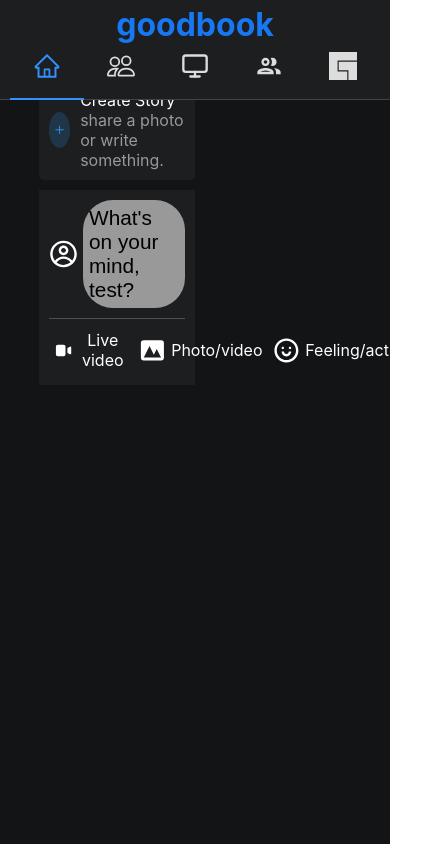
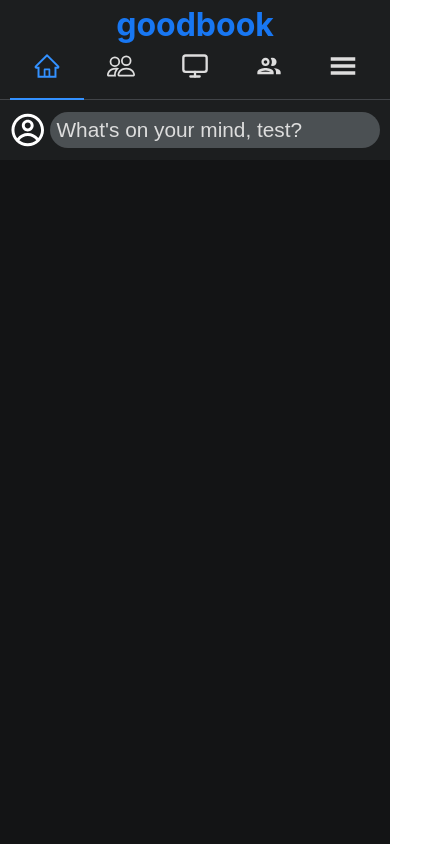
Before and after one commit to Naoto-110616/Goodbook_react-app, a React (Create React App) app in the folder goodbook-react/: page /home in a window 390 px wide. Shown: the whole page, 425 px wide, since content can reach past the window. Built offline with nearby package versions, Linux system fonts and the light colour scheme.

Commit message:
fix mobile display

```diff
--- a/goodbook-react/src/components/Home/Post.js
+++ b/goodbook-react/src/components/Home/Post.js
@@ -1,4 +1,6 @@
 import classes from "./Post.module.css";
+
+import MediaQuery from "react-responsive";
 
 import { HiOutlinePlus, HiVideoCamera, HiPhotograph } from "react-icons/hi";
 import { CgProfile, CgSmile } from "react-icons/cg";
@@ -7,6 +9,7 @@
 	return (
 		<>
 			<div className={classes.post}>
+				<MediaQuery query="(min-width:768px)">
 					<div className={classes.createBtn}>
 						<HiOutlinePlus />
 						<div>
@@ -14,11 +17,13 @@
 							<p className={classes.share}>share a photo or write something.</p>
 						</div>
 					</div>
+				</MediaQuery>
 				<div className={classes.postBtnWrap}>
 					<div className={classes.postBtn}>
 						<CgProfile />
 						<button>What's on your mind, test?</button>
 					</div>
+					<MediaQuery query="(min-width:768px)">
 						<div className={classes.postList}>
 							<ul>
 								<li>
@@ -35,6 +40,7 @@
 								</li>
 							</ul>
 						</div>
+					</MediaQuery>
 				</div>
 			</div>
 		</>
--- a/goodbook-react/src/components/Home/Post.module.css
+++ b/goodbook-react/src/components/Home/Post.module.css
@@ -41,10 +41,11 @@
 }
 .postBtn button {
 	width: 100%;
+	color: #ddd;
 	text-align: left;
 	border-radius: 30px;
 	font-size: 1.3rem;
-	background-color: #999;
+	background-color: #4b5053;
 	padding: 6px;
 	border: none;
 	outline: none;
@@ -53,7 +54,7 @@
 	transition: 0.3s;
 }
 .postBtn button:hover {
-	background-color: #e5e5e5;
+	background-color: #60676b;
 	transition: 0.3s;
 }
 .postList ul {
@@ -68,10 +69,14 @@
 	padding: 5px;
 	box-sizing: border-box;
 	border-radius: 5px;
+	width: 30%;
+	justify-content: center;
+	transition: 0.2s;
 }
 .postList li:hover {
 	background-color: #4b5053;
 	cursor: pointer;
+	transition: 0.2s;
 }
 .postList li svg {
 	font-size: 1.8rem;
@@ -80,3 +85,14 @@
 .postList li p {
 	margin: 0;
 }
+
+@media only screen and (max-width: 768px) {
+	.post {
+		width: 100%;
+		padding: 40px 0 0 0;
+	}
+	.postBtn {
+		border: none;
+		padding: 0;
+	}
+}
--- a/goodbook-react/src/components/Layout/Header/Header.js
+++ b/goodbook-react/src/components/Layout/Header/Header.js
@@ -10,7 +10,7 @@
 		<header>
 			<h1 className={classes.logo}>goodbook</h1>
 			<MainNavigation />
-			<MediaQuery query="(min-width:767px)">
+			<MediaQuery query="(min-width:768px)">
 				<SubNavigation />
 			</MediaQuery>
 		</header>
--- a/goodbook-react/src/components/Layout/Header/MainNavigation.js
+++ b/goodbook-react/src/components/Layout/Header/MainNavigation.js
@@ -1,9 +1,14 @@
 import { NavLink } from "react-router-dom";
+
+import MediaQuery from "react-responsive";
+
 import { AiOutlineHome } from "react-icons/ai";
 import { BsPeople } from "react-icons/bs";
 import { FiMonitor } from "react-icons/fi";
 import { MdOutlinePeople } from "react-icons/md";
 import { SiFacebookgaming } from "react-icons/si";
+import { GiHamburgerMenu } from "react-icons/gi";
+
 import classes from "./MainNavigation.module.css";
 
 const MainNavigation = () => {
@@ -17,28 +22,38 @@
 						</NavLink>
 					</li>
 					<li>
-						<NavLink to="/test" activeClassName={classes.active}>
+						<NavLink to="/friends" activeClassName={classes.active}>
 							<BsPeople />
 						</NavLink>
 					</li>
 					<li>
-						<NavLink to="/aaa" activeClassName={classes.active}>
+						<NavLink to="/watch" activeClassName={classes.active}>
 							<FiMonitor />
 						</NavLink>
 					</li>
 					<li>
-						<NavLink to="/ccc" activeClassName={classes.active}>
+						<NavLink to="/notifications" activeClassName={classes.active}>
 							<MdOutlinePeople />
 						</NavLink>
 					</li>
-					<li>
-						<NavLink to="/ttt" activeClassName={classes.active}>
-							<SiFacebookgaming />
-						</NavLink>
-					</li>
+					<MediaQuery query="(min-width:768px)">
+						<li>
+							<NavLink to="/gaming" activeClassName={classes.active}>
+								<SiFacebookgaming />
+							</NavLink>
+						</li>
+					</MediaQuery>
+					<MediaQuery query="(max-width:767px)">
+						<li>
+							<NavLink to="/ttt" activeClassName={classes.active}>
+								<GiHamburgerMenu />
+							</NavLink>
+						</li>
+					</MediaQuery>
 				</ul>
 			</nav>
 		</>
 	);
 };
+
 export default MainNavigation;
--- a/goodbook-react/src/components/Layout/Header/SubNavigation.js
+++ b/goodbook-react/src/components/Layout/Header/SubNavigation.js
@@ -1,6 +1,6 @@
 import classes from "./SubNavigation.module.css";
-import { FaUserCircle, FaFacebookMessenger } from "react-icons/fa";
-import { CgMenuGridO } from "react-icons/cg";
+import { FaFacebookMessenger } from "react-icons/fa";
+import { CgMenuGridO, CgProfile } from "react-icons/cg";
 import { MdNotificationsActive, MdOutlineArrowDropDown } from "react-icons/md";
 
 const SubNavigation = () => {
@@ -8,7 +8,7 @@
 		<nav className={classes.subNav}>
 			<ul>
 				<li className={classes.profile}>
-					<FaUserCircle />
+					<CgProfile />
 					<p>Name</p>
 				</li>
 				<li className={classes.circle}>
--- a/goodbook-react/src/pages/Home.js
+++ b/goodbook-react/src/pages/Home.js
@@ -13,11 +13,13 @@
 		<>
 			<Layouts>
 				<section className={classes.section}>
-					<MediaQuery query="(min-width:767px)">
+					<MediaQuery query="(min-width:768px)">
 						<NavList />
 					</MediaQuery>
 					<Post />
-					<Sponsored />
+					<MediaQuery query="(min-width:768px)">
+						<Sponsored />
+					</MediaQuery>
 				</section>
 			</Layouts>
 		</>
```
Lines whose indentation alone changed are shown as unchanged.
